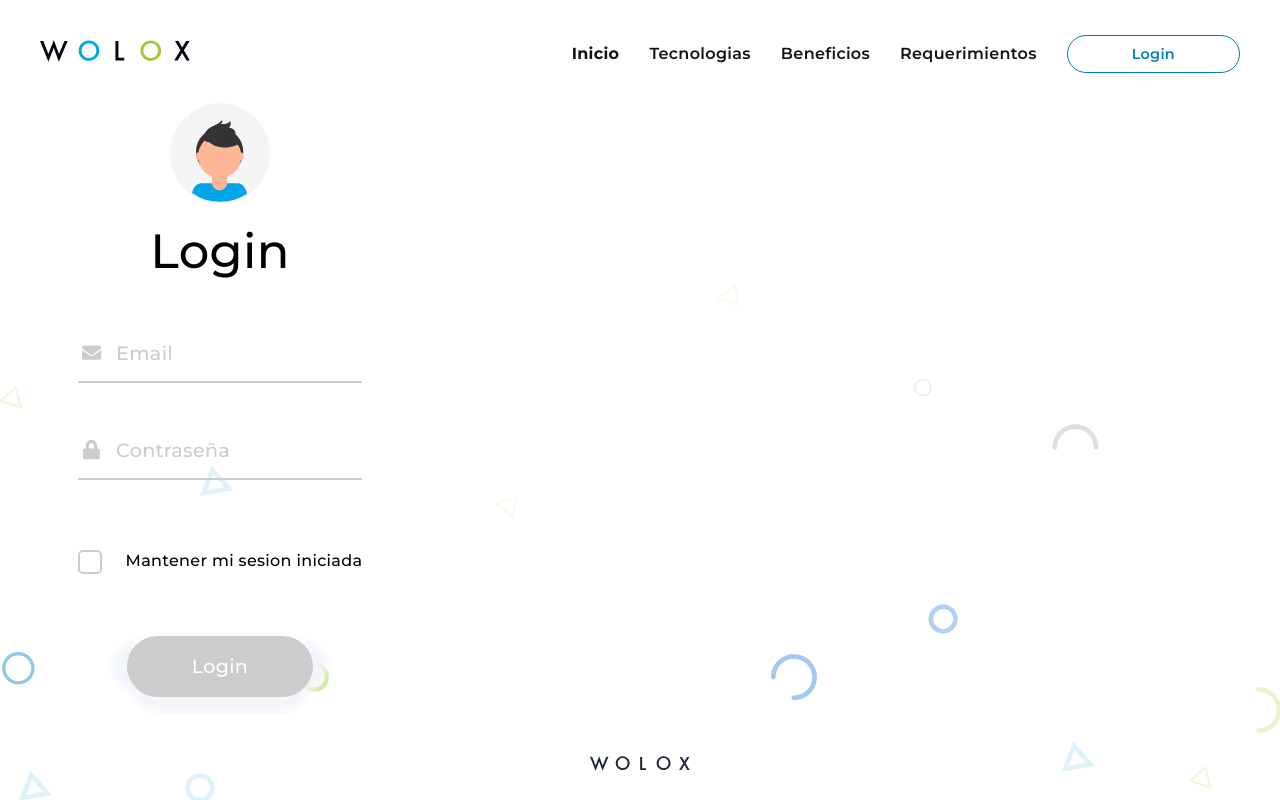
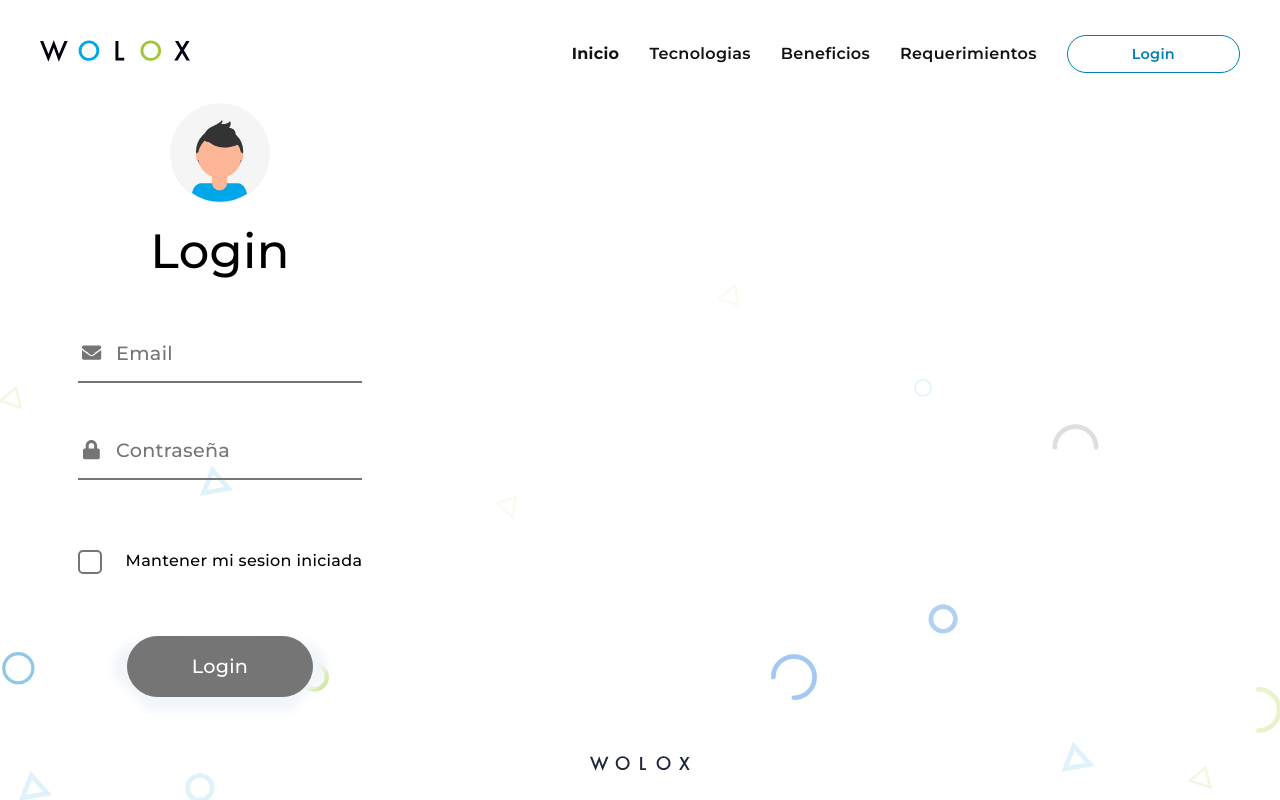
Before and after one commit to joaquinmiguens/wolox-interview, an Angular app: page /login in a window 1280 px wide. Built offline with nearby package versions, Linux system fonts and the light colour scheme.

Commit message:
change colors due to contrast accesibility

```diff
--- a/src/app/components/list-item/list-item.component.scss
+++ b/src/app/components/list-item/list-item.component.scss
@@ -70,7 +70,7 @@
         &__item {
           font-size: 1.2rem;
           letter-spacing: 0.02em;
-          color: #c1c1c1;
+          color: #757575;
         }
       }
     }
--- a/src/app/pages/login/login.component.scss
+++ b/src/app/pages/login/login.component.scss
@@ -7,7 +7,7 @@
   bottom: -2px;
   width: 50%;
   height: 2px;
-  background-color: #cccccc;
+  background-color: #757575;
   transition: 0.3s;
 }
 
@@ -102,7 +102,7 @@
           grid-template-columns: 10% 90%;
           margin: 25px 0;
           padding: 5px 0;
-          border-bottom: 2px solid #cccccc;
+          border-bottom: 2px solid #757575;
           margin-bottom: 40px;
           font-size: 1.2rem;
           @media screen and (max-width: 400px) {
@@ -146,7 +146,7 @@
             align-items: center;
             position: relative;
             height: 45px;
-            color: #cccccc;
+            color: #757575;
             transition: 0.3s;
           }
           .text {
@@ -158,7 +158,7 @@
               left: 10px;
               top: 50%;
               transform: translateY(-50%);
-              color: #cccccc;
+              color: #757575;
               font-size: 1.2rem;
               transition: 0.3s;
             }
@@ -260,7 +260,7 @@
               -moz-transition: all 0.3s ease-out;
               -ms-transition: all 0.3s ease-out;
               -o-transition: all 0.3s ease-out;
-              border: 2px solid #cccccc;
+              border: 2px solid #757575;
               @media screen and (max-width: 400px) {
                 height: 18px;
                 width: 18px;
@@ -310,8 +310,8 @@
             -20px 0px 10px -6px rgba(242, 245, 250, 1);
           transition: 0.3s;
           &:disabled {
-            background-color: #cccccc;
-            border-color: #cccccc;
+            background-color: #757575;
+            border-color: #757575;
             transition: 0.3s;
           }
           &__link {
--- a/src/app/pages/tech-list/tech-list.component.scss
+++ b/src/app/pages/tech-list/tech-list.component.scss
@@ -79,7 +79,7 @@
             cursor: text;
             font-size: 1rem;
             background-color: transparent;
-            border-bottom: 1px solid grey;
+            border-bottom: 1px solid #757575;
           }
           &__icon {
             padding-left: 20px;
```
